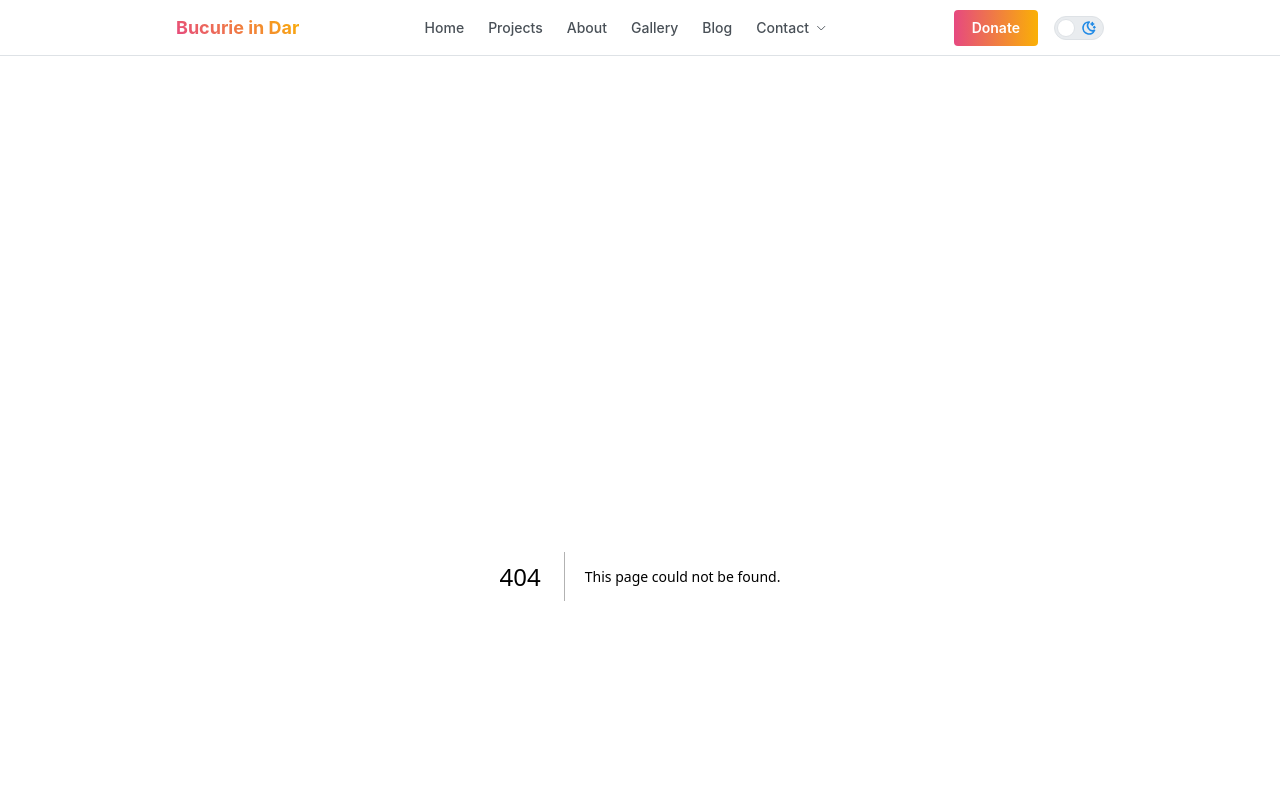
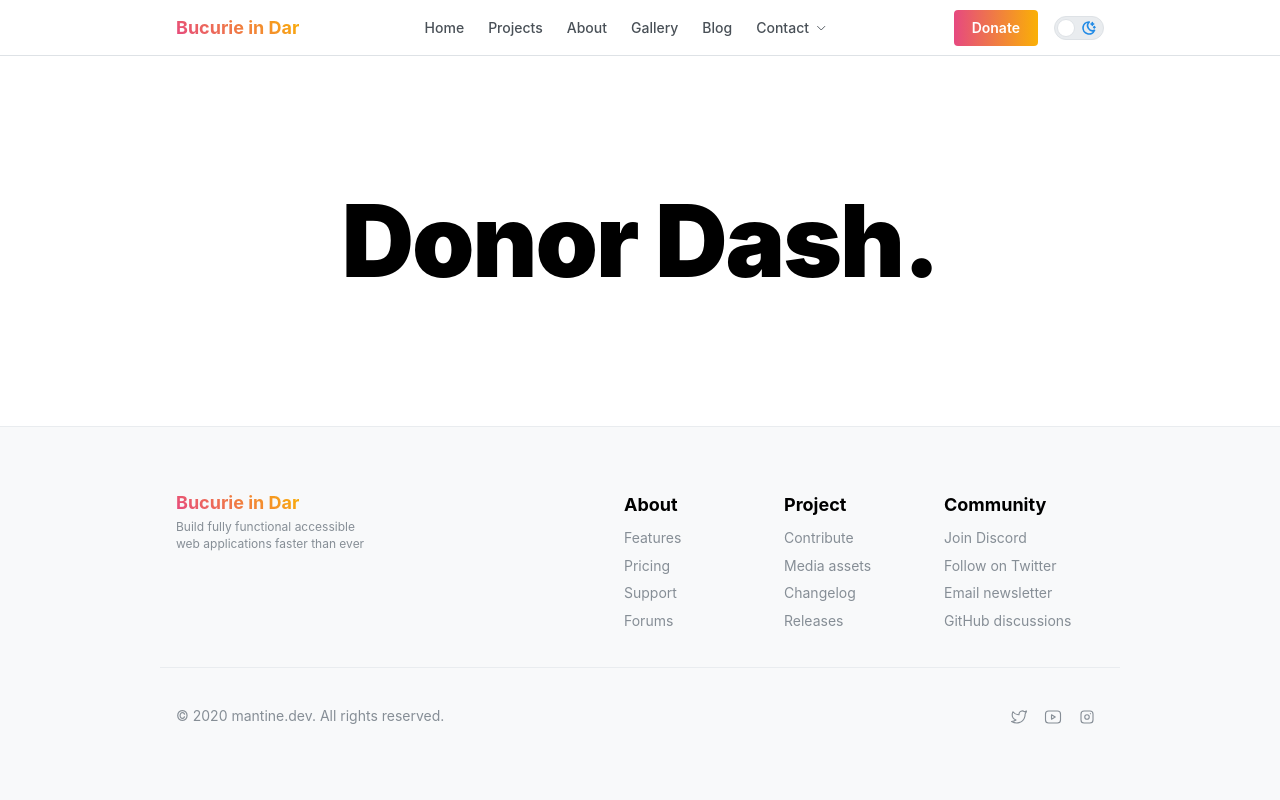
Before and after one commit to Asociatia-Bucurie-In-dar/bucurieindar, a Next.js app: page /dash in a window 1280 px wide. Before the commit this address had no page. Shown: the top 800 px of the page. Built offline with nearby package versions, Linux system fonts and the light colour scheme.

Commit message:
dash, fixes

```diff
--- /dev/null
+++ b/app/dash/page.tsx
@@ -0,0 +1,12 @@
+import classes from "@/components/Welcome/Welcome.module.css";
+import {Title} from "@mantine/core";
+
+export default function DashPage() {
+  return (
+    <>
+      <Title className={classes.title} ta="center" mt={100}>
+        Donor Dash.
+      </Title>
+    </>
+  );
+}
--- a/components/Header/Header.tsx
+++ b/components/Header/Header.tsx
@@ -51,14 +51,16 @@ export function Header() {
 
     const items = links.map((link) => {
         const menuItems = link.links?.map((item) => (
-            <Menu.Item key={item.link}>{item.label}</Menu.Item>
+            <Menu.Item key={item.link} component={"a"} href={item.link}>
+                {item.label}
+            </Menu.Item>
         ));
 
         if (menuItems) {
             return (
                 <Menu key={link.label} trigger="hover" transitionProps={{ exitDuration: 0 }} withinPortal >
                     <Menu.Target>
-                        <Link href={link.link} key={link.label}
+                        <Link href={""} key={link.label}
                               className={classes.link}
                               data-active={pathname === link.link || undefined}>
                             <Center inline>
```
